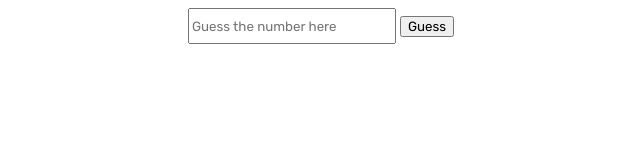
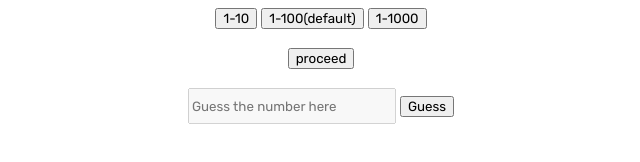
Before and after one commit to AnimationT/number-guesser, a plain HTML site: page index.html in a window 1280 px wide. Shown: the whole page, without its empty margins (319-959 px from the left). Drawn offline with nearby package versions, Linux system fonts and the light colour scheme.

Commit message:
added modes(1-10) (1-1000)

```diff
--- a/index.html
+++ b/index.html
@@ -13,7 +13,16 @@
 </head>
 <body>
     <center>
-        <input type="text" id="guessBox" placeholder="Guess the number here" autocomplete="off">
+        <div id="options">
+            <button onclick="setRange(1, 10);">1-10</button>
+            <button onclick="setRange(1, 100);">1-100(default)</button>
+            <button onclick="setRange(1, 1000);">1-1000</button>
+            <br>
+            <br>
+            <button onclick="proceed();">proceed</button>
+        </div>
+        <br>
+        <input type="text" id="guessBox" placeholder="Guess the number here" autocomplete="off" disabled>
     <button onclick="guess();" id="guessButton">Guess</button>
     <p id="timer"></p>
     <br>
--- a/script.js
+++ b/script.js
@@ -1,4 +1,15 @@
 var number = Math.floor(Math.random() * 100);
+
+function setRange(min, max) {
+  number = Math.floor(Math.random() * (max - min + 1)) + min;
+}
+
+function proceed() {
+  $("#options").hide();
+  $("#guessBox").prop("disabled", false);
+}
+
+
 var guesses = 0;
 var timer = 0;
 var realTime = 0;
```
